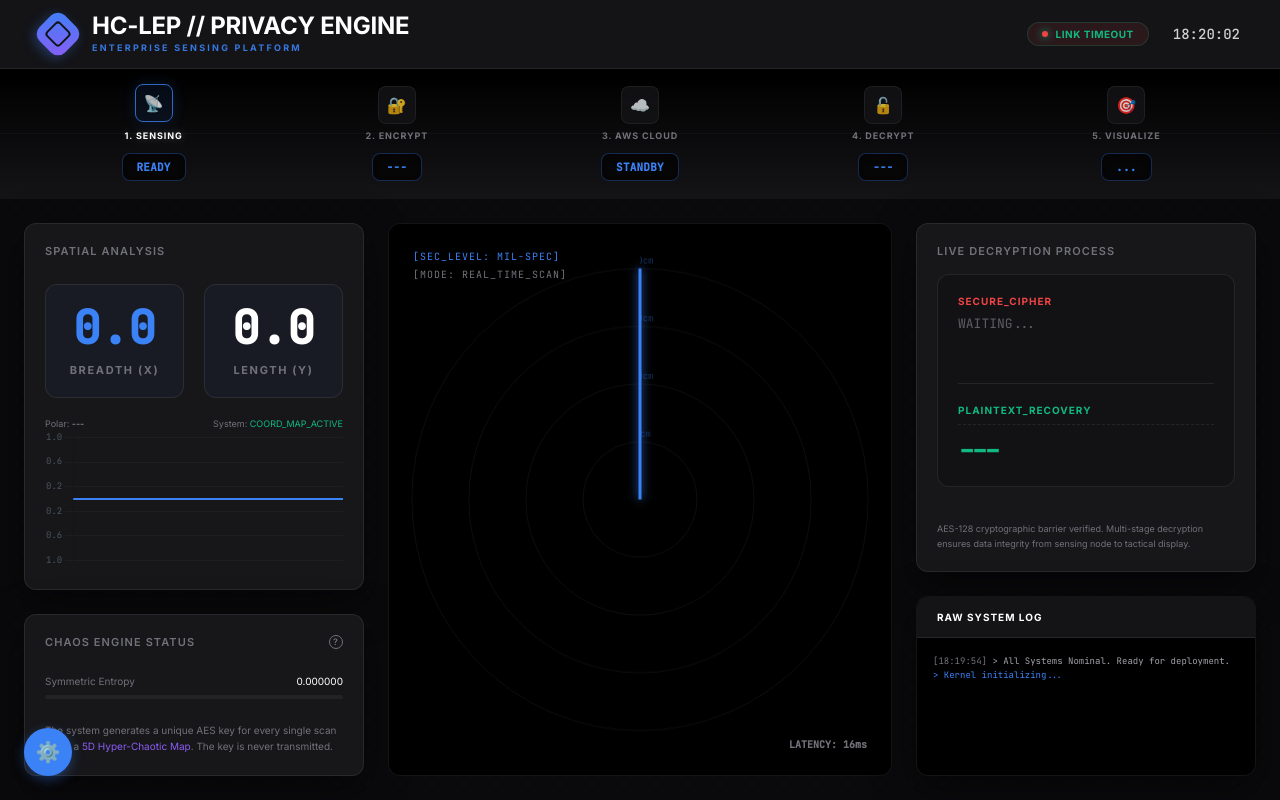
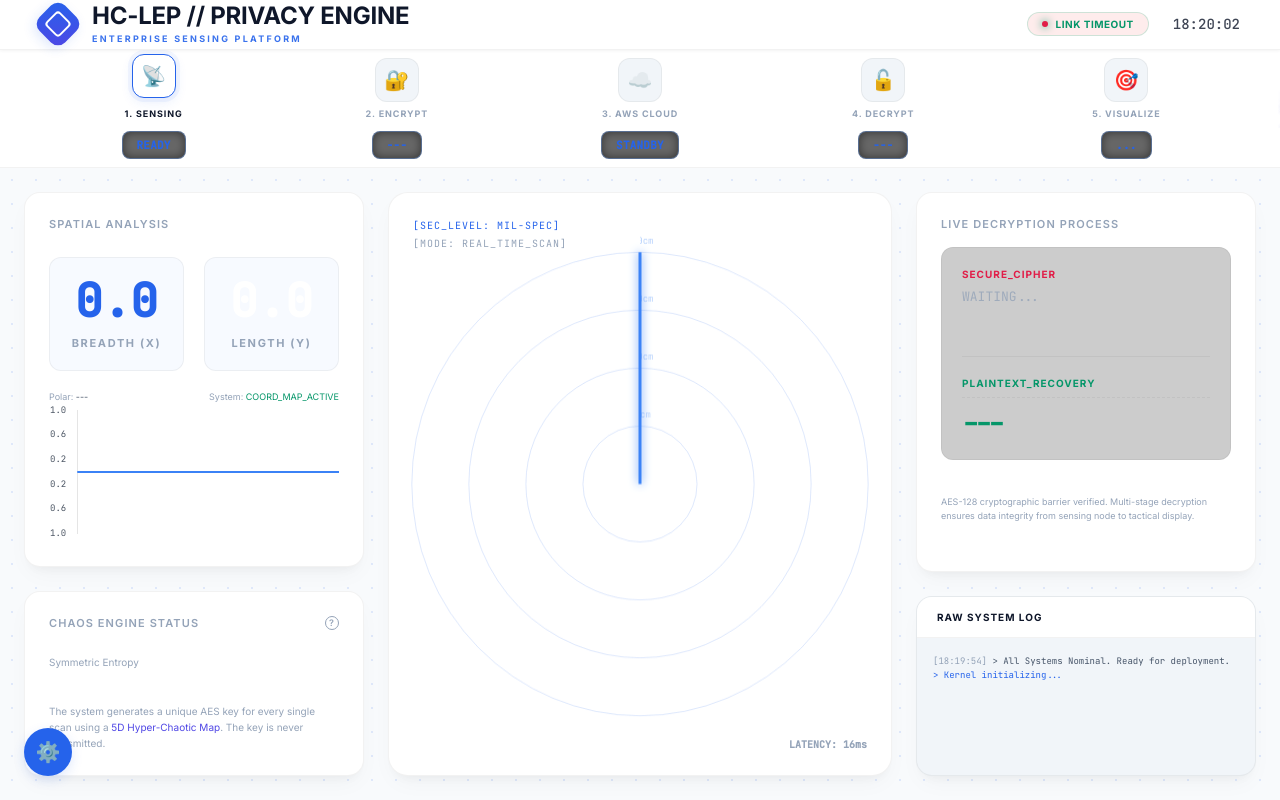
Before and after one commit to ssureshkxmar/nano-boys, a Flask app: page / in a window 1280 px wide. Run offline with Flask 3, Linux system fonts and the light colour scheme.

Commit message:
Enhance radar grid visibility and labels

```diff
--- a/templates/index.html
+++ b/templates/index.html
@@ -11,35 +11,35 @@
     <script src="https://cdn.jsdelivr.net/npm/chart.js"></script>
     <style>
         :root {
-            --bg-base: #0a0a0c;
-            --bg-surface: #141417;
-            --bg-deep: #000000;
-            --bg-card: rgba(28, 28, 30, 0.82);
-            --border-muted: rgba(255, 255, 255, 0.08);
-            --accent-primary: #3b82f6;
-            --accent-secondary: #8b5cf6;
-            --accent-glow: rgba(59, 130, 246, 0.35);
-            --text-heading: #ffffff;
-            --text-body: #a1a1aa;
-            --text-muted: #71717a;
-            --danger: #ef4444;
-            --success: #10b981;
-            --card-shadow: 0 12px 40px rgba(0, 0, 0, 0.5);
-            --grid-color: rgba(255, 255, 255, 0.06);
+            --bg-base: #f8fafc;
+            --bg-surface: #ffffff;
+            --bg-deep: #f1f5f9;
+            --bg-card: rgba(255, 255, 255, 0.9);
+            --border-muted: rgba(0, 0, 0, 0.05);
+            --accent-primary: #2563eb;
+            --accent-secondary: #4f46e5;
+            --accent-glow: rgba(37, 99, 235, 0.15);
+            --text-heading: #0f172a;
+            --text-body: #475569;
+            --text-muted: #94a3b8;
+            --danger: #e11d48;
+            --success: #059669;
+            --card-shadow: 0 10px 25px -5px rgba(0, 0, 0, 0.04), 0 8px 10px -6px rgba(0, 0, 0, 0.04);
+            --grid-color: rgba(37, 99, 235, 0.15);
         }
 
-        body.light-theme {
-            --bg-base: #f0f4f8;
-            --bg-surface: rgba(255, 255, 255, 0.9);
-            --bg-deep: #e2e8f0;
-            --bg-card: rgba(255, 255, 255, 0.7);
-            --border-muted: rgba(59, 130, 246, 0.15);
-            --text-heading: #1e293b;
-            --text-body: #475569;
+        body.dark-theme {
+            --bg-base: #0f172a;
+            --bg-surface: #1e293b;
+            --bg-deep: #020617;
+            --bg-card: rgba(30, 41, 59, 0.8);
+            --border-muted: rgba(255, 255, 255, 0.06);
+            --text-heading: #f8fafc;
+            --text-body: #94a3b8;
             --text-muted: #64748b;
-            --accent-glow: rgba(59, 130, 246, 0.2);
-            --card-shadow: 0 10px 40px rgba(59, 130, 246, 0.1);
-            --grid-color: rgba(59, 130, 246, 0.08);
+            --accent-glow: rgba(37, 99, 235, 0.3);
+            --card-shadow: 0 20px 50px rgba(0, 0, 0, 0.3);
+            --grid-color: rgba(255, 255, 255, 0.1);
         }
 
         * {
@@ -52,49 +52,29 @@
         body {
             background-color: var(--bg-base);
             color: var(--text-body);
-            font-family: 'Inter', sans-serif;
+            font-family: 'Inter', system-ui, -apple-system, sans-serif;
             height: 100vh;
             overflow: hidden;
             display: flex;
             flex-direction: column;
             position: relative;
+            transition: background-color 0.4s ease;
         }
 
         body::before {
             content: "";
             position: absolute;
             inset: 0;
-            background-image: radial-gradient(var(--accent-primary) 1.5px, transparent 1.5px);
-            background-size: 32px 32px;
-            opacity: 0.08;
+            background-image: radial-gradient(var(--accent-primary) 0.8px, transparent 0.8px);
+            background-size: 24px 24px;
+            opacity: 0.12;
             pointer-events: none;
             z-index: 0;
         }
 
-        body::after {
-            content: "";
-            position: absolute;
-            inset: 0;
-            background: radial-gradient(circle at 10% 20%, rgba(59, 130, 246, 0.05) 0%, transparent 40%),
-                radial-gradient(circle at 90% 80%, rgba(139, 92, 246, 0.05) 0%, transparent 40%),
-                radial-gradient(circle at 50% 50%, rgba(16, 185, 129, 0.03) 0%, transparent 50%);
-            pointer-events: none;
-            z-index: 0;
-            opacity: 0;
-            transition: opacity 0.5s;
-        }
-
-        body.light-theme::after {
-            opacity: 1;
-            background: radial-gradient(circle at 5% 5%, rgba(59, 130, 246, 0.1) 0%, transparent 35%),
-                radial-gradient(circle at 95% 95%, rgba(139, 92, 246, 0.1) 0%, transparent 35%),
-                radial-gradient(circle at 80% 10%, rgba(16, 185, 129, 0.08) 0%, transparent 30%),
-                radial-gradient(circle at 20% 80%, rgba(245, 158, 11, 0.05) 0%, transparent 30%);
-        }
-
         /* HEADER */
         header {
-            height: 80px;
+            height: 72px;
             padding: 0 40px;
             display: flex;
             align-items: center;
@@ -102,7 +82,7 @@
             background: var(--bg-surface);
             border-bottom: 1px solid var(--border-muted);
             z-index: 100;
-            box-shadow: 0 4px 20px rgba(0, 0, 0, 0.05);
+            box-shadow: 0 1px 3px rgba(0, 0, 0, 0.05);
         }
 
         .brand {
@@ -156,7 +136,7 @@
 
         /* PIPELINE VISUALIZER */
         .pipeline-container {
-            background: var(--bg-deep);
+            background: var(--bg-surface);
             padding: 24px 32px;
             border-bottom: 1px solid var(--border-muted);
             display: flex;
@@ -164,7 +144,6 @@
             align-items: center;
             position: relative;
             overflow: hidden;
-            background: linear-gradient(180deg, var(--bg-deep) 0%, var(--bg-surface) 100%);
         }
 
         .pipeline-bg-flow {
@@ -200,17 +179,16 @@
         }
 
         .step-icon {
-            width: 38px;
-            height: 38px;
-            background: var(--bg-surface);
+            width: 44px;
+            height: 44px;
+            background: var(--bg-deep);
             border: 1px solid var(--border-muted);
-            border-radius: 8px;
+            border-radius: 12px;
             display: flex;
             align-items: center;
             justify-content: center;
-            font-size: 16px;
+            font-size: 20px;
             color: var(--text-muted);
-            opacity: 0.8;
             transition: 0.4s cubic-bezier(0.4, 0, 0.2, 1);
         }
 
@@ -319,6 +297,20 @@
             box-shadow: 0 0 4px var(--accent-primary);
         }
 
+        .step-active .step-icon {
+            border-color: var(--accent-primary);
+            background: #fff;
+            color: var(--accent-primary);
+            box-shadow: 0 4px 12px rgba(37, 99, 235, 0.1), 0 0 0 4px rgba(37, 99, 235, 0.05);
+            transform: translateY(-4px);
+            z-index: 5;
+        }
+
+        .step-active .step-label {
+            color: var(--text-heading);
+            font-weight: 800;
+        }
+
         /* MAIN CONTENT */
         main {
             flex: 1;
@@ -335,17 +327,20 @@
         }
 
         .card {
-            background: var(--bg-card);
+            background: var(--bg-surface);
             border: 1px solid var(--border-muted);
-            border-radius: 12px;
-            padding: 20px;
-            backdrop-filter: blur(20px);
-            -webkit-backdrop-filter: blur(20px);
+            border-radius: 16px;
+            padding: 24px;
             display: flex;
             flex-direction: column;
             position: relative;
             box-shadow: var(--card-shadow);
             transition: transform 0.3s, box-shadow 0.3s;
+        }
+
+        .dark-theme .card {
+            backdrop-filter: blur(20px);
+            -webkit-backdrop-filter: blur(20px);
         }
 
         .light-theme .card {
@@ -420,14 +415,15 @@
         /* RADAR VIEW */
         .radar-viewport {
             flex: 1;
-            background: var(--bg-deep);
+            background: var(--bg-surface);
             border: 1px solid var(--border-muted);
-            border-radius: 12px;
+            border-radius: 20px;
             position: relative;
             overflow: hidden;
             display: flex;
             align-items: center;
             justify-content: center;
+            box-shadow: var(--card-shadow);
         }
 
         #radarCanvas {
@@ -1042,7 +1038,8 @@
                 ctx.stroke();
 
                 // Add distance labels
-                ctx.fillText(`${(i * 50)}cm`, centerX, centerY - r - 5);
+                ctx.fillStyle = 'var(--text-muted)';
+                ctx.fillText(`${(i * 50)}cm`, centerX, centerY - r - 8);
             }
 
             // SWEEP TRAIL (Glow)
@@ -1062,7 +1059,10 @@
             const now = Date.now();
             pings = pings.filter(p => now - p.time < 3000);
 
-            pings.forEach(p => {
+            // Sort pings by time so the latest one is drawn last
+            pings.sort((a, b) => a.time - b.time);
+
+            pings.forEach((p, index) => {
                 const age = (now - p.time) / 3000;
                 const alpha = 1 - age;
                 const r_angle = (p.angle * Math.PI) / 180 - Math.PI / 2;
@@ -1073,24 +1073,26 @@
 
                 // Ping Glow
                 const pingColor = p.dist < 50 ? `239, 68, 68` : `59, 130, 246`;
-                ctx.shadowBlur = 15 * (1 - age);
+                ctx.shadowBlur = 10 * (1 - age);
                 ctx.shadowColor = `rgba(${pingColor}, ${alpha})`;
 
                 ctx.fillStyle = `rgba(${pingColor}, ${alpha})`;
                 ctx.beginPath();
-                ctx.arc(x, y, 5 * (1 - age), 0, Math.PI * 2);
+                ctx.arc(x, y, 4 * (1 - age), 0, Math.PI * 2);
                 ctx.fill();
                 ctx.shadowBlur = 0;
 
-                // Object Label
-                if (alpha > 0.5) {
-                    ctx.fillStyle = `rgba(${pingColor}, ${alpha - 0.2})`;
-                    ctx.font = 'bold 10px "JetBrains Mono"';
+                // Object Label - ONLY for the latest ping to avoid overlapping
+                if (index === pings.length - 1 && alpha > 0.3) {
+                    ctx.fillStyle = `rgba(${pingColor}, 1)`;
+                    ctx.font = 'bold 12px "JetBrains Mono"';
+                    ctx.textAlign = 'left';
                     ctx.fillText(`${p.dist}cm`, x + 12, y);
 
-                    // Small line connecting label
+                    // Small pointer line
                     ctx.beginPath();
-                    ctx.strokeStyle = `rgba(${pingColor}, ${alpha * 0.5})`;
+                    ctx.strokeStyle = `rgba(${pingColor}, 0.8)`;
+                    ctx.lineWidth = 1.5;
                     ctx.moveTo(x + 2, y);
                     ctx.lineTo(x + 10, y);
                     ctx.stroke();
@@ -1143,59 +1145,38 @@
         // --- PIPELINE LOGIC ---
         let isAnimating = false;
         function runPipelineAnimation(data) {
-            if (isAnimating) return;
-            isAnimating = true;
-
-            const packet = document.getElementById('data-packet');
             const steps = [
-                { el: document.getElementById('step-sense'), pill: document.getElementById('pill-sense'), val: `SENSE: ${data.distance}cm`, pos: '10%' },
-                { el: document.getElementById('step-encrypt'), pill: document.getElementById('pill-encrypt'), val: `AES: ${data.encrypted.substring(0, 10)}...`, pos: '30%' },
-                { el: document.getElementById('step-transmit'), pill: document.getElementById('pill-transmit'), val: `CLOUD: SUCCESS`, pos: '50%' },
-                { el: document.getElementById('step-decrypt'), pill: document.getElementById('pill-decrypt'), val: `LWE: VERIFIED`, pos: '70%' },
-                { el: document.getElementById('step-plot'), pill: document.getElementById('pill-plot'), val: `PLOT: ${data.angle}°`, pos: '90%' }
+                { id: 'pill-sense', val: `SENSE: ${data.distance}cm` },
+                { id: 'pill-encrypt', val: `AES: ${data.encrypted.substring(0, 12)}` },
+                { id: 'pill-transmit', val: `CLOUD: SUCCESS` },
+                { id: 'pill-decrypt', val: `LWE: VERIFIED` },
+                { id: 'pill-plot', val: `PLOT: ${data.angle}°` }
             ];
 
-            // Reset steps
-            steps.forEach(s => s.el.classList.remove('step-active'));
+            // Update all pills instantly
+            steps.forEach(s => {
+                document.getElementById(s.id).innerText = s.val;
+            });
 
-            // Animate packet transmission
+            // Trigger packet burst animation
+            const packet = document.getElementById('data-packet');
             packet.style.transition = 'none';
             packet.style.left = '5%';
             packet.style.opacity = '1';
 
-            let currentStep = 0;
-            const stepInterval = 250; // Delay between each process step
+            requestAnimationFrame(() => {
+                packet.style.transition = 'left 0.4s cubic-bezier(0.4, 0, 0.2, 1)';
+                packet.style.left = '95%';
+                setTimeout(() => { packet.style.opacity = '0'; }, 400);
+            });
 
-            function processNextStep() {
-                if (currentStep >= steps.length) {
-                    setTimeout(() => {
-                        packet.style.opacity = '0';
-                        isAnimating = false;
-                    }, 500);
-                    return;
-                }
+            // Sync with Decryption Viz instantly
+            const hexDisplay = document.getElementById('hex-display');
+            const plainDisplay = document.getElementById('plain-display');
 
-                const step = steps[currentStep];
-
-                // Move packet to step
-                packet.style.transition = 'left 0.4s cubic-bezier(0.4, 0, 0.2, 1)';
-                packet.style.left = step.pos;
-
-                // Activate step visual
-                setTimeout(() => {
-                    step.el.classList.add('step-active');
-                    step.pill.innerText = step.val;
-
-                    if (currentStep === 1) addLog(`> CRYPTO_ENGINE: AES key derived. Encrypting payload...`);
-                    if (currentStep === 2) addLog(`> TRANSCEIVER: Payload dispatched to AWS Cloud Endpoint`);
-                    if (currentStep === 4) addLog(`> VISUALIZER: Rendering spatial coordinates (${data.distance}cm, ${data.angle}°)`);
-
-                    currentStep++;
-                    setTimeout(processNextStep, stepInterval);
-                }, 200);
-            }
-
-            processNextStep();
+            hexDisplay.innerText = data.encrypted;
+            hexDisplay.style.color = '#fff';
+            plainDisplay.innerText = `D:${data.distance}cm | A:${data.angle}°`;
         }
 
         // --- SETTINGS LOGIC ---
@@ -1203,18 +1184,18 @@
             const tacticalBtn = document.getElementById('theme-tactical');
             const studioBtn = document.getElementById('theme-studio');
 
-            if (theme === 'light') {
-                document.body.classList.add('light-theme');
+            if (theme === 'dark') {
+                document.body.classList.add('dark-theme');
+                tacticalBtn.classList.add('active');
+                studioBtn.classList.remove('active');
+            } else {
+                document.body.classList.remove('dark-theme');
                 studioBtn.classList.add('active');
                 tacticalBtn.classList.remove('active');
-            } else {
-                document.body.classList.remove('light-theme');
-                tacticalBtn.classList.add('active');
-                studioBtn.classList.remove('active');
             }
         }
-        // Init theme
-        setTheme('dark');
+        // Init theme (Studio/Light default)
+        setTheme('light');
 
         let scanInterval = 200;
         let syncIntervalId = null;
@@ -1320,24 +1301,8 @@
                     document.getElementById('entropy-val').innerText = data.entropy;
                     document.getElementById('entropy-bar').style.width = (parseFloat(data.entropy) * 100) + "%";
 
-                    // DECRYPTION VIZ
-                    if (data.encrypted !== "No Data" && data.encrypted !== window.lastEnc) {
-                        const hex = document.getElementById('hex-display');
-                        const plain = document.getElementById('plain-display');
-                        const bar = document.getElementById('scan-bar');
-
-                        hex.innerText = data.encrypted;
-                        hex.style.color = 'var(--danger)';
-                        bar.classList.add('anim-slide');
-
-                        setTimeout(() => {
-                            plain.innerText = `D:${distance}cm | A:${angle}°`;
-                            hex.style.color = '#444';
-                            bar.classList.remove('anim-slide');
-                        }, 500);
-
-                        window.lastEnc = data.encrypted;
-                    }
+                    // Pipeline handled decryption viz synchronization
+                    window.lastEnc = data.encrypted;
 
                     document.getElementById('status-chip').style.background = 'rgba(16, 185, 129, 0.1)';
                     document.getElementById('status-chip').querySelector('span').innerText = 'LINK ACTIVE';
```
